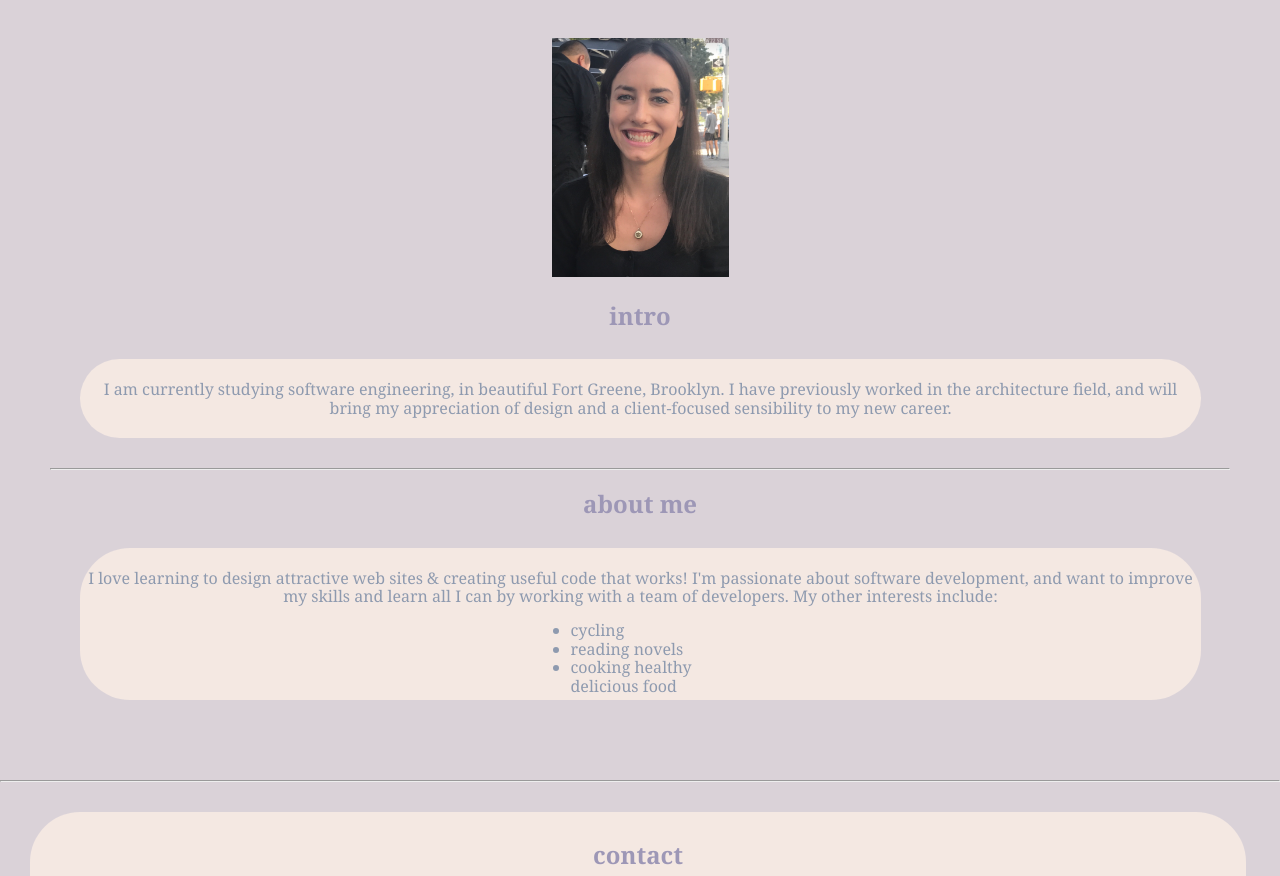
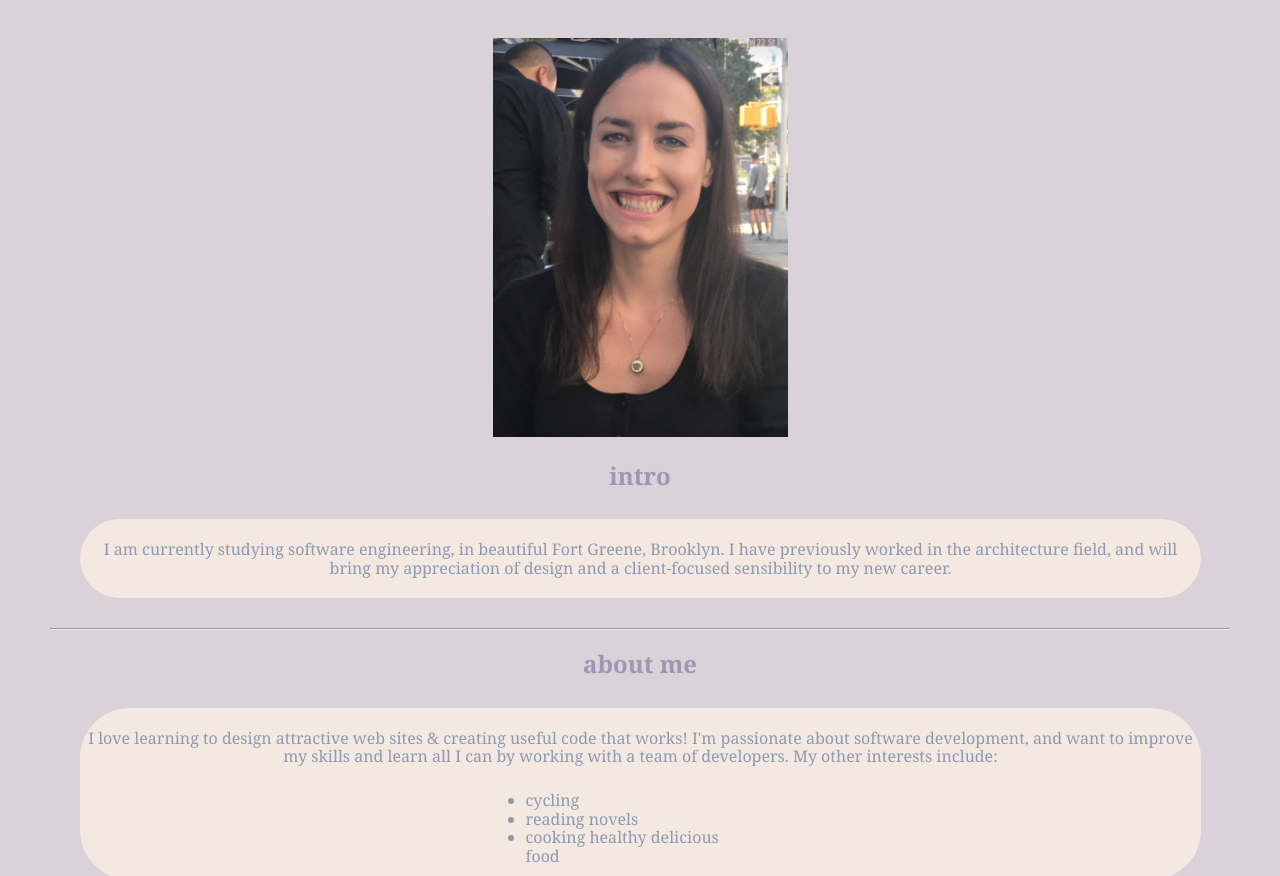
Before and after one commit to theresa-piazza/portfolio-page, a plain HTML site: page index.html in a window 1280 px wide. Shown: the part 112-988 px from the top of the page. Drawn offline with nearby package versions, Linux system fonts and the light colour scheme; a script that the page names is missing.

Commit message:
updated style.css

```diff
--- a/style.css
+++ b/style.css
@@ -2,16 +2,19 @@
   box-sizing: border-box;
 }
 
+/* here is the color and size for my h1 tag */
 h1 {
   color: #837D8C;
   font-size: 50px;
 }
 
+/* background color for header */
 header {
   background-color: #ffcad4;
   text-align: center;
 }
 
+/* color, size, font, text-align for h2 and h3 */
 h2, h3 {
   text-align: center;
   color: #9d97b6;
@@ -33,6 +36,7 @@ ul {
   color: #8e9aaf;
 }
 
+/* font, size, and color for the text in the paragraph tags */
 p {
   text-align: center;
   font-family: Georgia, 'Times New Roman', Times, serif;
@@ -46,7 +50,8 @@ p {
 /* this brings the list bullets/numbers in closer together*/
 .list {
   margin: 0 auto;
-  width: 220px;
+  width: 250px;
+  padding: 10px;
 }
 
 body {
@@ -66,9 +71,10 @@ article {
   text-align: center;
 }
 
+/* the image is sized to be smaller than its full size */
 img {
-  width: 15%;
-  height: 15%;
+  width: 25%;
+  height: 25%;
 }
 
 container {
@@ -76,6 +82,7 @@ container {
   display: inline-block;
 }
 
+/* these are the psuedo classes that dictate the colors of my links */
 a:link {
   color:#73a942;
   }
```
